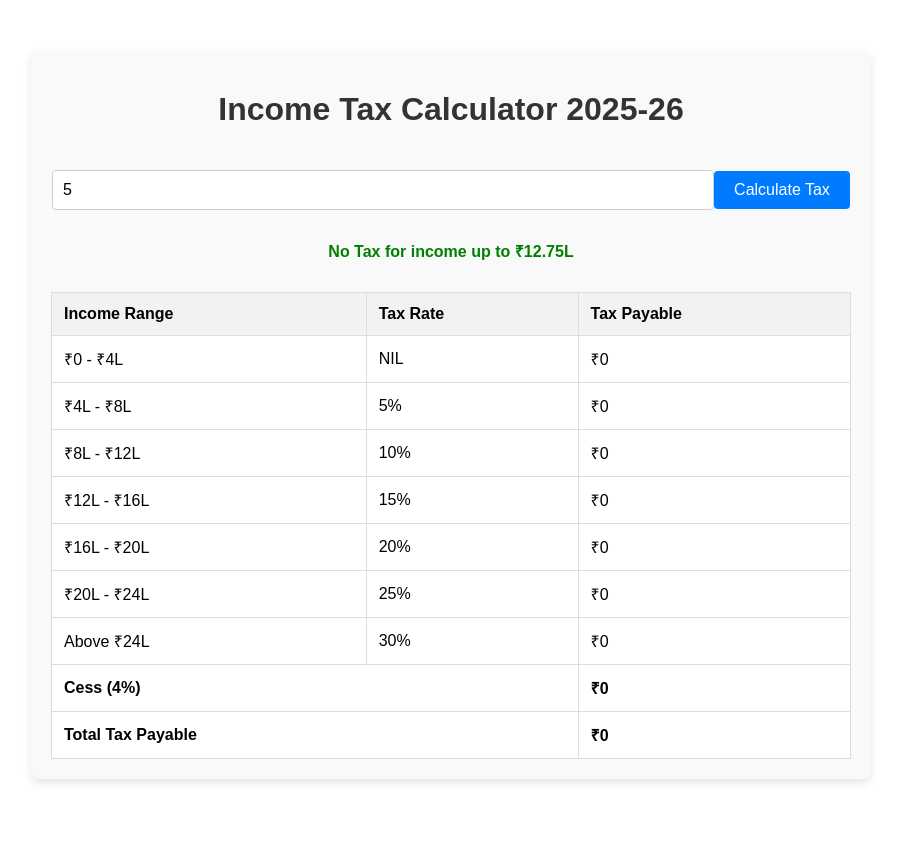
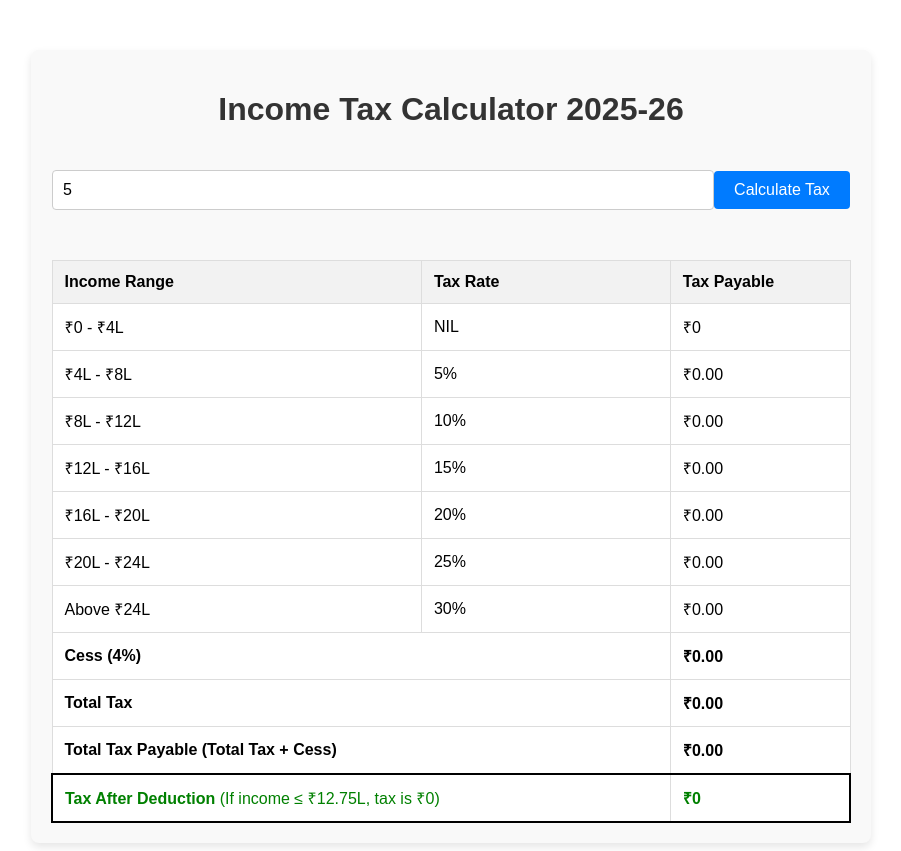
Before and after one commit to rghvgrv/tax-calculator, a React (Vite) app: page / in a window 1280 px wide. Both pictures are taken after typing "5" into the empty fields and a click on the button "Calculate Tax". Shown: the whole page, without its empty margins (189-1090 px from the left). Before the commit the page ends 800 px from the top, so only its background shows below. Built offline with nearby package versions, Linux system fonts and the light colour scheme.

Commit message:
new updates

```diff
--- a/src/App.jsx
+++ b/src/App.jsx
@@ -5,7 +5,13 @@ const TaxCalculator = () => {
   const [income, setIncome] = useState('');
   const [tax, setTax] = useState(null);
   const [taxableIncome, setTaxableIncome] = useState(null);
+  const [cess, setCess] = useState(null);
+  const [taxPayable, setTaxPayable] = useState(null);
   const [error, setError] = useState('');
+
+  const formatINR = (amount) => {
+    return amount.toLocaleString('en-IN', { style: 'currency', currency: 'INR' });
+  };
 
   // Function to calculate tax
   const calculateTax = () => {
@@ -19,20 +25,11 @@ const TaxCalculator = () => {
     }
 
     const standardDeduction = 75000;
-    let calculatedTaxableIncome = totalIncome - standardDeduction;
-
-    if (totalIncome <= 1275000) {
-      calculatedTaxableIncome = 0;
-    }
-
+    const calculatedTaxableIncome = totalIncome - standardDeduction;
     setTaxableIncome(calculatedTaxableIncome);
 
     let taxPayable = 0;
 
-    if (totalIncome <= 1275000) {
-      taxPayable = 0;
-    } else {
-      // Tax calculation based on slabs
     if (calculatedTaxableIncome <= 400000) {
       taxPayable = 0;
     } else if (calculatedTaxableIncome <= 800000) {
@@ -48,9 +45,10 @@ const TaxCalculator = () => {
     } else {
       taxPayable = 400000 * 0.05 + 400000 * 0.10 + 400000 * 0.15 + 400000 * 0.20 + 400000 * 0.25 + (calculatedTaxableIncome - 2400000) * 0.30;
     }
-    }
+    setTaxPayable(taxPayable);
+    const cess = taxPayable * 0.04;
+    setCess(cess);
 
-    const cess = taxPayable * 0.04;
     const totalTax = taxPayable + cess;
 
     setTax(totalTax);
@@ -72,10 +70,6 @@ const TaxCalculator = () => {
       {error && <p style={{ color: 'red' }}>{error}</p>}
 
       {tax !== null && (
-        <div>
-          {income <= 1275000 && (
-            <p style={{ color: 'green', fontWeight: 'bold' }}>No Tax for income up to ₹12.75L</p>
-          )}
         <table>
           <thead>
             <tr>
@@ -88,49 +82,56 @@ const TaxCalculator = () => {
             <tr>
               <td>₹0 - ₹4L</td>
               <td>NIL</td>
-                <td>₹{income <= 1275000 ? 0 : 0}</td>
+              <td>₹0</td>
             </tr>
             <tr>
               <td>₹4L - ₹8L</td>
               <td>5%</td>
-                <td>₹{income <= 1275000 ? 0 : Math.max(0, Math.min(800000, taxableIncome) - 400000) * 0.05}</td>
+              <td>{formatINR(Math.floor(Math.max(0, Math.min(800000, taxableIncome) - 400000) * 0.05))}</td>
             </tr>
             <tr>
               <td>₹8L - ₹12L</td>
               <td>10%</td>
-                <td>₹{income <= 1275000 ? 0 : Math.max(0, Math.min(1200000, taxableIncome) - 800000) * 0.10}</td>
+              <td>{formatINR(Math.max(0, Math.min(1200000, taxableIncome) - 800000) * 0.10)}</td>
             </tr>
             <tr>
               <td>₹12L - ₹16L</td>
               <td>15%</td>
-                <td>₹{income <= 1275000 ? 0 : Math.max(0, Math.min(1600000, taxableIncome) - 1200000) * 0.15}</td>
+              <td>{formatINR(Math.max(0, Math.min(1600000, taxableIncome) - 1200000) * 0.15)}</td>
             </tr>
             <tr>
               <td>₹16L - ₹20L</td>
               <td>20%</td>
-                <td>₹{income <= 1275000 ? 0 : Math.max(0, Math.min(2000000, taxableIncome) - 1600000) * 0.20}</td>
+              <td>{formatINR(Math.max(0, Math.min(2000000, taxableIncome) - 1600000) * 0.20)}</td>
             </tr>
             <tr>
               <td>₹20L - ₹24L</td>
               <td>25%</td>
-                <td>₹{income <= 1275000 ? 0 : Math.max(0, Math.min(2400000, taxableIncome) - 2000000) * 0.25}</td>
+              <td>{formatINR(Math.max(0, Math.min(2400000, taxableIncome) - 2000000) * 0.25)}</td>
             </tr>
             <tr>
               <td>Above ₹24L</td>
               <td>30%</td>
-                <td>₹{income <= 1275000 ? 0 : Math.max(0, taxableIncome - 2400000) * 0.30}</td>
+              <td>{formatINR(Math.max(0, taxableIncome - 2400000) * 0.30)}</td>
             </tr>
             <tr>
               <td colSpan="2"><strong>Cess (4%)</strong></td>
-                <td><strong>₹{income <= 1275000 ? 0 : (tax * 0.04).toFixed(2)}</strong></td>
+              <td><strong>₹{cess.toFixed(2)}</strong></td>
             </tr>
             <tr>
-                <td colSpan="2"><strong>Total Tax Payable</strong></td>
+              <td colSpan="2"><strong>Total Tax </strong></td>
+              <td><strong>₹{taxPayable.toFixed(2)}</strong></td>
+            </tr>
+            <tr>
+              <td colSpan="2"><strong>Total Tax Payable (Total Tax + Cess)</strong></td>
+              <td><strong>₹{tax.toFixed(2)}</strong></td>
+            </tr>
+            <tr style = {{ color: 'green', border: '2px solid black' }}>
+              <td colSpan="2"><strong>Tax After Deduction</strong> (If income ≤ ₹12.75L, tax is ₹0)</td>
               <td><strong>₹{income <= 1275000 ? 0 : tax.toFixed(2)}</strong></td>
             </tr>
           </tbody>
         </table>
-        </div>
       )}
     </div>
   );
```
Lines whose indentation alone changed are shown as unchanged.
